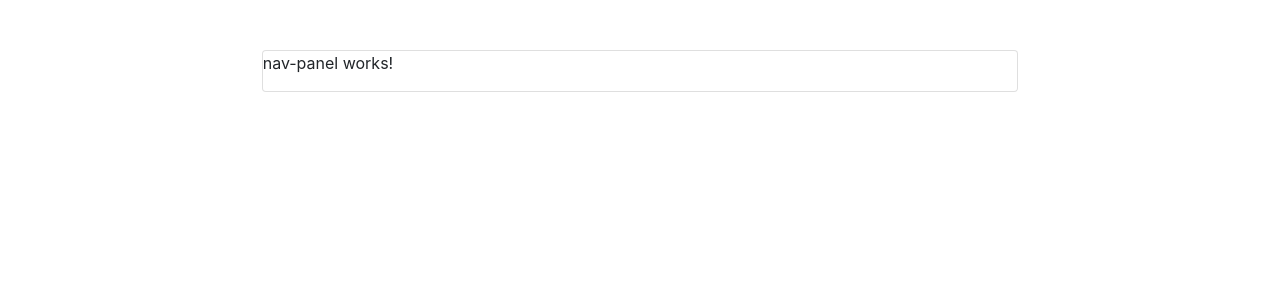
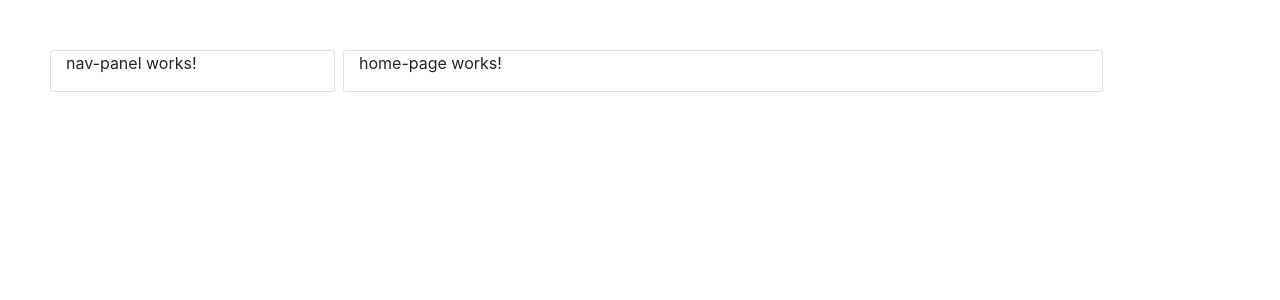
Before and after one commit to mpacala00/recipes-web-service, an Angular app in the folder recipes-ws-ng/: page / in a window 1280 px wide. Shown: the top 300 px of the page. Built offline with nearby package versions, Linux system fonts and the light colour scheme.

Commit message:
Adding core components

```diff
--- a/recipes-ws-ng/src/app/app-routing.module.ts
+++ b/recipes-ws-ng/src/app/app-routing.module.ts
@@ -1,7 +1,14 @@
 import { NgModule } from '@angular/core';
 import { RouterModule, Routes } from '@angular/router';
+import { HomePageComponent } from './home-page/home-page.component';
 
-const routes: Routes = [];
+const routes: Routes = [
+  {
+    path: '',
+    component: HomePageComponent,
+    pathMatch: 'full'
+ }
+];
 
 @NgModule({
   imports: [RouterModule.forRoot(routes)],
--- a/recipes-ws-ng/src/app/app.component.html
+++ b/recipes-ws-ng/src/app/app.component.html
@@ -1,8 +1,11 @@
-<div class="row justify-content-center" id="main">
-  <div class="col-8">
-    <div class="card">
+<div class="container justify-content-center" id="main">
+  <div class="row">
+    <div class="card col-3 mr-2">
       <app-nav-panel></app-nav-panel>
     </div>
 
+    <div class="col-8 card">
+      <router-outlet></router-outlet>
+    </div>
   </div>
 </div>
--- a/recipes-ws-ng/src/app/app.module.ts
+++ b/recipes-ws-ng/src/app/app.module.ts
@@ -4,11 +4,13 @@ import { BrowserModule } from '@angular/platform-browser';
 import { AppRoutingModule } from './app-routing.module';
 import { AppComponent } from './app.component';
 import { NavPanelComponent } from './components/nav-panel/nav-panel.component';
+import { HomePageComponent } from './home-page/home-page.component';
 
 @NgModule({
   declarations: [
     AppComponent,
-    NavPanelComponent
+    NavPanelComponent,
+    HomePageComponent
   ],
   imports: [
     BrowserModule,
--- /dev/null
+++ b/recipes-ws-ng/src/app/home-page/home-page.component.html
@@ -0,0 +1 @@
+<p>home-page works!</p>
--- /dev/null
+++ b/recipes-ws-ng/src/app/home-page/home-page.component.ts
@@ -0,0 +1,15 @@
+import { Component, OnInit } from '@angular/core';
+
+@Component({
+  selector: 'app-home-page',
+  templateUrl: './home-page.component.html',
+  styleUrls: ['./home-page.component.scss']
+})
+export class HomePageComponent implements OnInit {
+
+  constructor() { }
+
+  ngOnInit(): void {
+  }
+
+}
```
Also changed, not shown: recipes-ws-ng/src/app/home-page/home-page.component.scss (added).
